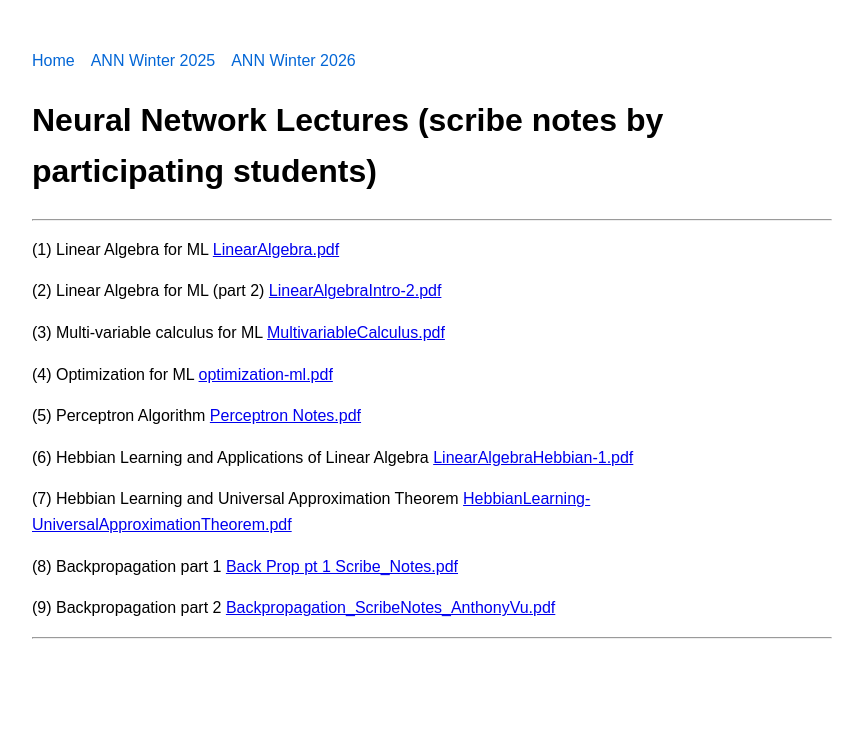
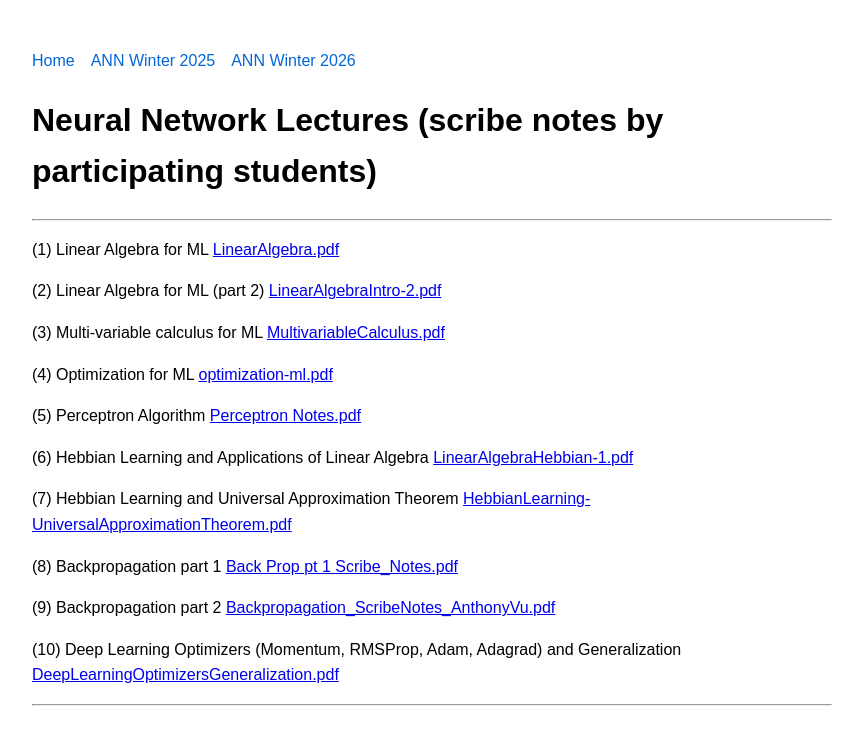
Before and after one commit to mrrahman1517/css485-ann-uwb-sp2025, a Jekyll site: the page built from winter2025/lectures.md, in a window 1280 px wide. Shown: the top 745 px of the page, without its empty margins (208-1071 px from the left). Built offline with Jekyll 4.4.1, drawn with Linux system fonts in a browser that asks for light colours; our own code applies the rules of GitHub Pages for plain Markdown files.

Commit message:
Update lectures.md

```diff
--- a/winter2025/lectures.md
+++ b/winter2025/lectures.md
@@ -18,5 +18,7 @@
 
 (9) Backpropagation part 2 [Backpropagation_ScribeNotes_AnthonyVu.pdf](https://github.com/user-attachments/files/20746674/Backpropagation_ScribeNotes_AnthonyVu.pdf)
 
+(10) Deep Learning Optimizers (Momentum, RMSProp, Adam, Adagrad) and Generalization [DeepLearningOptimizersGeneralization.pdf](https://github.com/user-attachments/files/20746695/DeepLearningOptimizersGeneralization.pdf)
+
 
 ---
```
